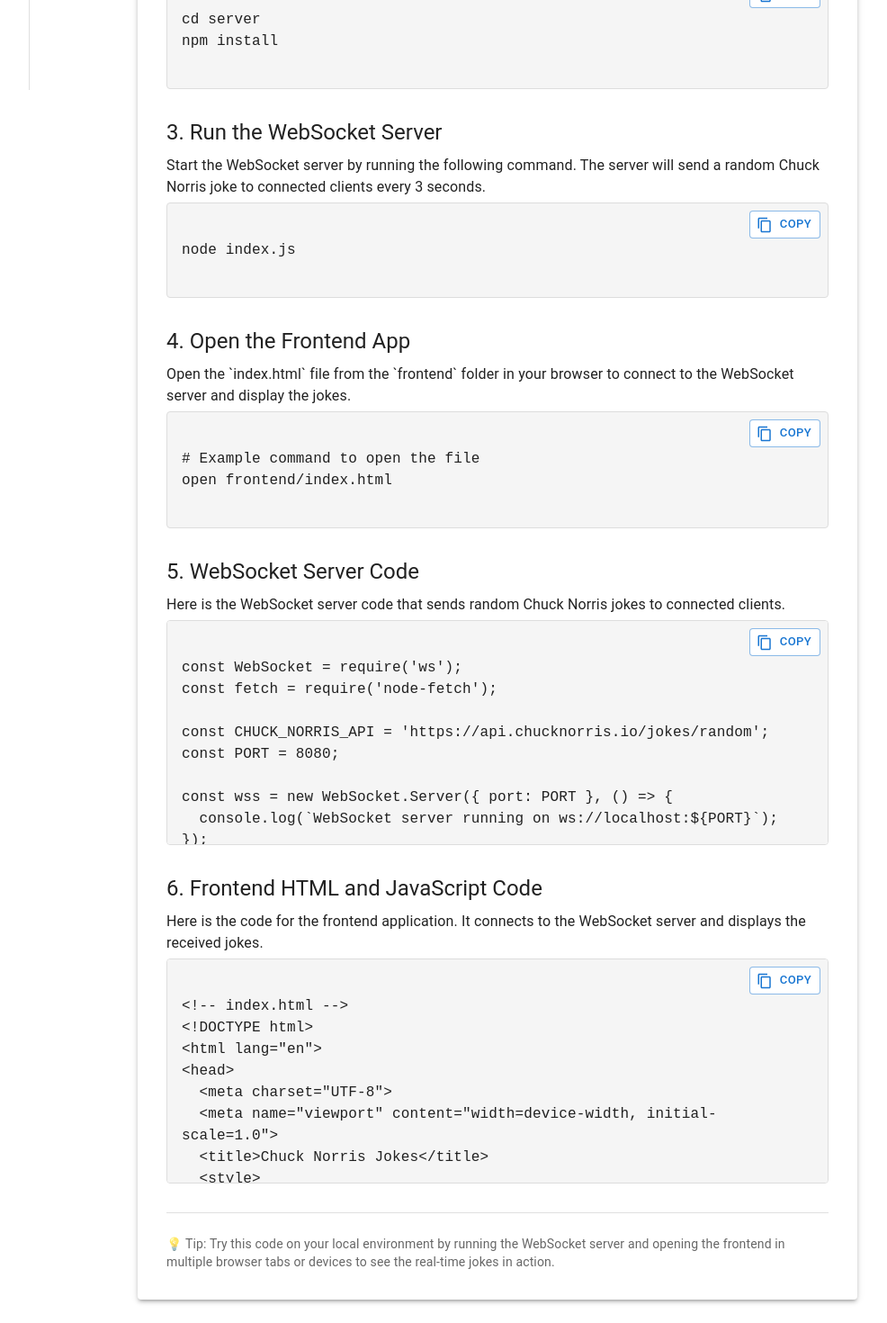
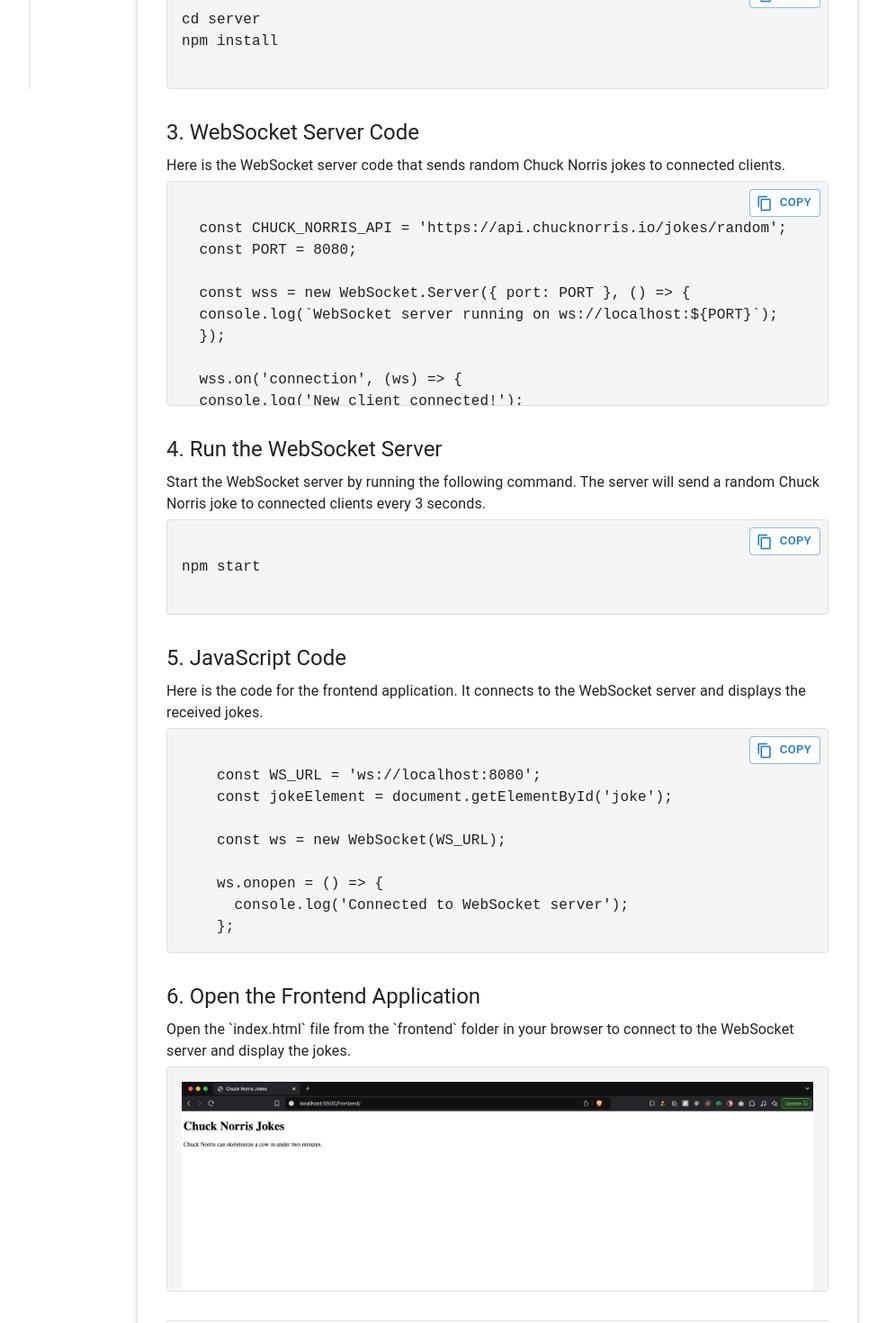
Before and after one commit to ishtpreet/WebSockets-and-WebRTC, a React (Create React App) app in the folder frontend/: page /websocket-tutorial in a window 1280 px wide. Shown: the part 700-2170 px from the top of the page at 90% size, without its empty margins (207-1193 px from the left). Built offline with nearby package versions, Linux system fonts and the light colour scheme.

Commit message:
Foxed WS-Setup

```diff
--- a/frontend/src/pages/ws/WebSocketTutorial.js
+++ b/frontend/src/pages/ws/WebSocketTutorial.js
@@ -23,30 +23,10 @@ npm install
     `,
   },
   {
-    title: '3. Run the WebSocket Server',
-    description:
-      'Start the WebSocket server by running the following command. The server will send a random Chuck Norris joke to connected clients every 3 seconds.',
-    code: `
-node index.js
-    `,
-  },
-  {
-    title: '4. Open the Frontend App',
-    description:
-      'Open the `index.html` file from the `frontend` folder in your browser to connect to the WebSocket server and display the jokes.',
-    code: `
-# Example command to open the file
-open frontend/index.html
-    `,
-  },
-  {
-    title: '5. WebSocket Server Code',
+    title: '3. WebSocket Server Code',
     description:
       'Here is the WebSocket server code that sends random Chuck Norris jokes to connected clients.',
     code: `
-const WebSocket = require('ws');
-const fetch = require('node-fetch');
-
   const CHUCK_NORRIS_API = 'https://api.chucknorris.io/jokes/random';
   const PORT = 8080;
 
@@ -77,49 +57,18 @@ wss.on('connection', (ws) => {
     `,
   },
   {
-    title: '6. Frontend HTML and JavaScript Code',
+    title: '4. Run the WebSocket Server',
+    description:
+      'Start the WebSocket server by running the following command. The server will send a random Chuck Norris joke to connected clients every 3 seconds.',
+    code: `
+npm start
+    `,
+  },
+  {
+    title: '5. JavaScript Code',
     description:
       'Here is the code for the frontend application. It connects to the WebSocket server and displays the received jokes.',
     code: `
-<!-- index.html -->
-<!DOCTYPE html>
-<html lang="en">
-<head>
-  <meta charset="UTF-8">
-  <meta name="viewport" content="width=device-width, initial-scale=1.0">
-  <title>Chuck Norris Jokes</title>
-  <style>
-    body {
-      font-family: Arial, sans-serif;
-      background-color: #f5f5f5;
-      text-align: center;
-      margin: 0;
-      padding: 20px;
-    }
-    #joke-box {
-      max-width: 600px;
-      margin: 20px auto;
-      background: white;
-      padding: 20px;
-      border-radius: 8px;
-      box-shadow: 0 2px 8px rgba(0, 0, 0, 0.1);
-    }
-    h1 {
-      font-size: 24px;
-      color: #333;
-    }
-    p {
-      font-size: 18px;
-      color: #555;
-    }
-  </style>
-</head>
-<body>
-  <h1>Chuck Norris Jokes</h1>
-  <div id="joke-box">
-    <p id="joke">Waiting for jokes...</p>
-  </div>
-  <script>
     const WS_URL = 'ws://localhost:8080';
     const jokeElement = document.getElementById('joke');
 
@@ -143,10 +92,15 @@ wss.on('connection', (ws) => {
     ws.onerror = (error) => {
       console.error('WebSocket error:', error);
     };
-  </script>
-</body>
-</html>
     `,
+  },
+  {
+    title: '6. Open the Frontend Application',
+    description:
+      'Open the `index.html` file from the `frontend` folder in your browser to connect to the WebSocket server and display the jokes.',
+    code: `
+    `,
+    image: '/ws-tutorial.png',
   },
 ];
 
@@ -199,7 +153,7 @@ function WebSocketTutorial() {
                   fontFamily: 'monospace',
                 }}
               >
-                <Button
+                {index !== 5 ? <><Button
                   variant="outlined"
                   size="small"
                   startIcon={<ContentCopyIcon />}
@@ -216,7 +170,11 @@ function WebSocketTutorial() {
                 </Button>
                 <pre style={{ margin: 0, whiteSpace: 'pre-wrap', wordBreak: 'break-word' }}>
                   {step.code}
-                </pre>
+                </pre></> : <img
+                src={step.image}
+                alt={`${step.title} illustration`}
+                style={{ maxWidth: '100%', maxHeight: '100%', objectFit: 'contain' }}
+            />}
               </Box>
             </Box>
           ))}
```
Also changed, not shown: frontend/public/ws-tutorial.png (added). Lines whose indentation alone changed are shown as unchanged.
